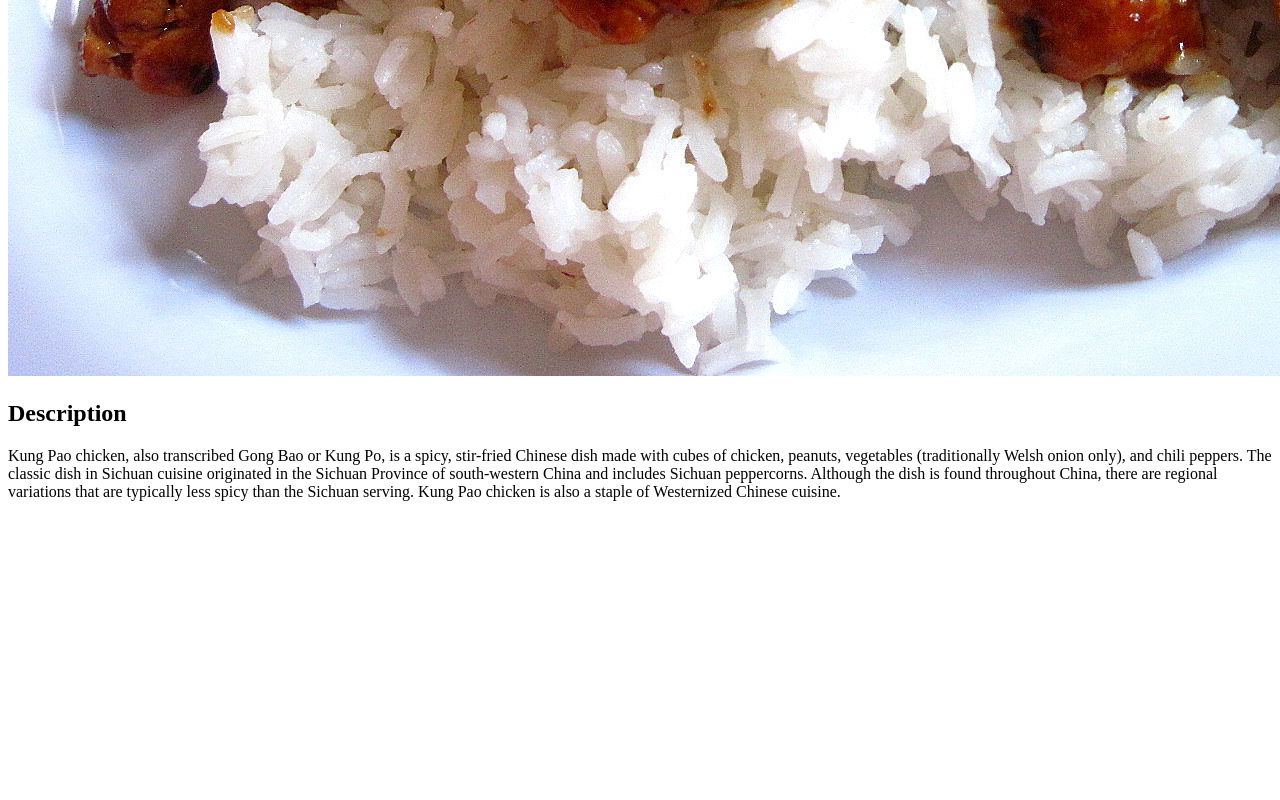
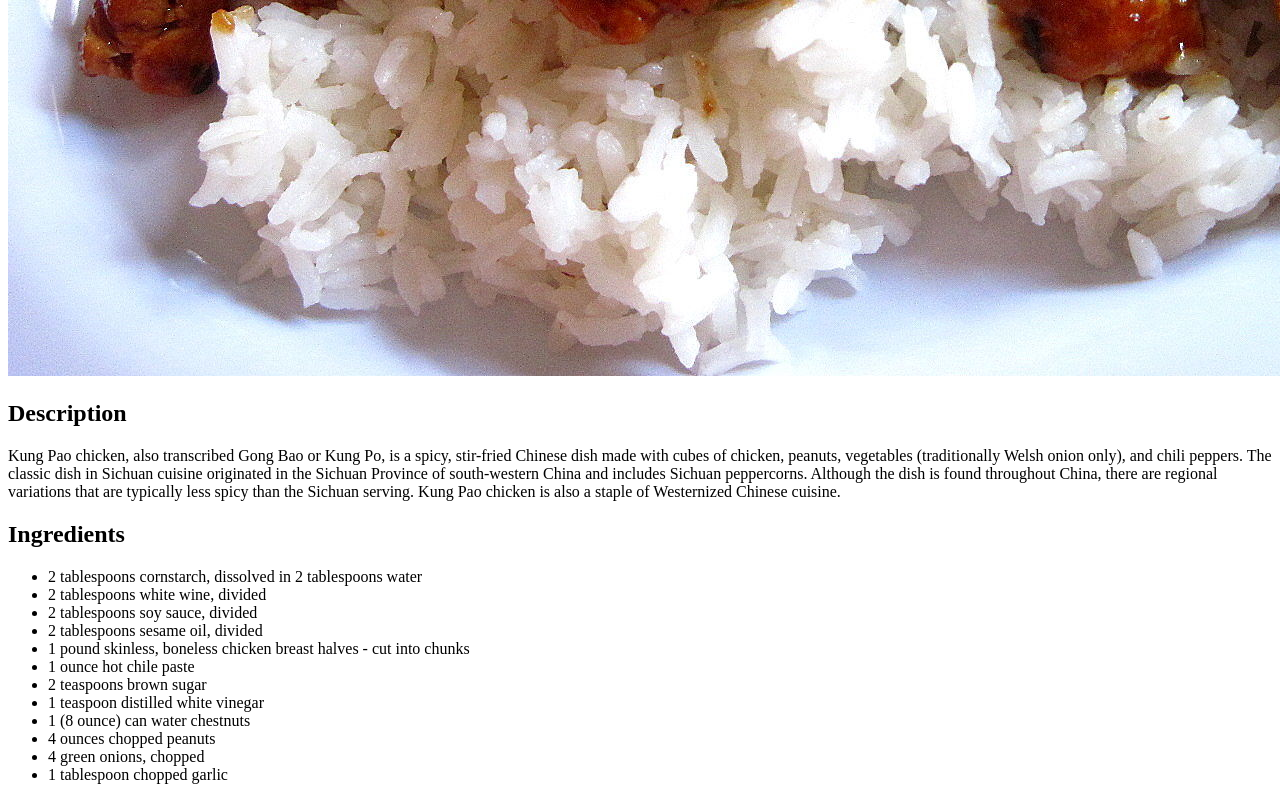
Before and after one commit to hallovera/odin-recipes, a plain HTML site: page recipes/KungPao.html in a window 1280 px wide. Shown: the part 904-1704 px from the top of the page. Before the commit the page ends 1421 px from the top, so only its background shows below. Drawn offline with Linux system fonts and the light colour scheme.

Commit message:
Add ingredients list for Kung Pao Chicken

```diff
--- a/recipes/KungPao.html
+++ b/recipes/KungPao.html
@@ -19,6 +19,20 @@
           China, there are regional variations that are typically less spicy than the
           Sichuan serving. Kung Pao chicken is also a staple of Westernized Chinese cuisine.
         </p>
-
+      <h2>Ingredients</h2>
+        <ul>
+          <li>2 tablespoons cornstarch, dissolved in 2 tablespoons water</li>
+          <li>2 tablespoons white wine, divided</li>
+          <li>2 tablespoons soy sauce, divided</li>
+          <li>2 tablespoons sesame oil, divided</li>
+          <li>1 pound skinless, boneless chicken breast halves - cut into chunks</li>
+          <li>1 ounce hot chile paste</li>
+          <li>2 teaspoons brown sugar</li>
+          <li>1 teaspoon distilled white vinegar</li>
+          <li>1 (8 ounce) can water chestnuts</li>
+          <li>4 ounces chopped peanuts</li>
+          <li>4 green onions, chopped</li>
+          <li>1 tablespoon chopped garlic</li>
+        </ul>
   </body>
 </html>
```
